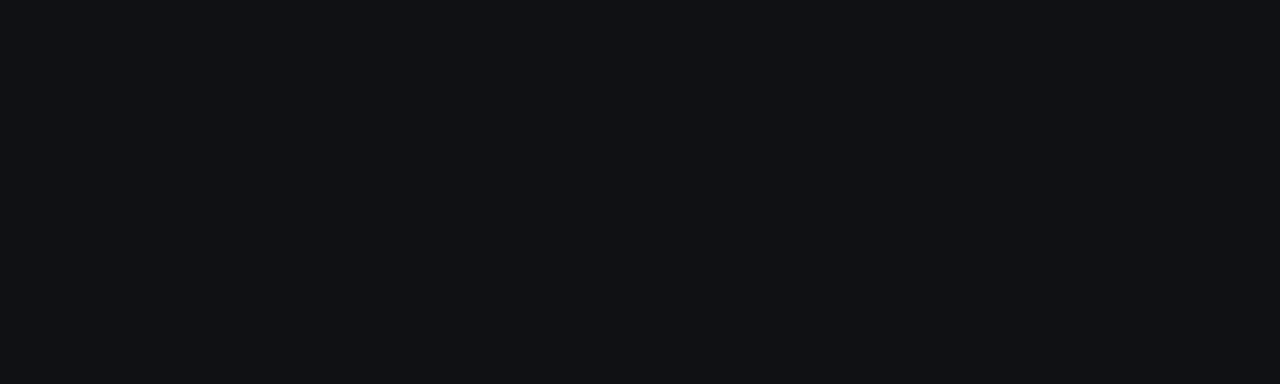
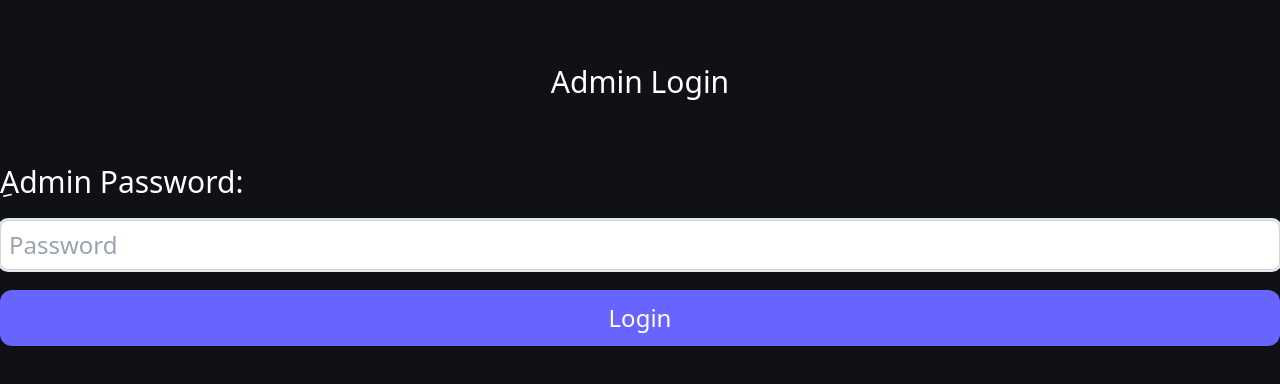
Before and after one commit to md7o/NovaScript, a React (Create React App) app in the folder website/: page /blogs/login_admin in a window 1280 px wide. Before the commit this address had no page. Shown: the top 384 px of the page. Built offline with nearby package versions, Linux system fonts and the light colour scheme.

Commit message:
add login admin page

```diff
--- a/website/src/App.js
+++ b/website/src/App.js
@@ -16,6 +16,9 @@
 const Edit = React.lazy(() => import("./components/blog_section/edit_blog"));
 const LitLoom = React.lazy(() => import("./components/apps_view/LitLoom.js"));
 const CarWave = React.lazy(() => import("./components/apps_view/CarWave.js"));
+const LoginAdmin = React.lazy(() =>
+  import("./components/blog_section/login_admin.js")
+);
 
 function App() {
   AOS.init();
@@ -36,7 +39,7 @@
           <Route path="/blogs" element={<Blogs />} />
           <Route path="/blogs/subject" element={<Subject />} />
           <Route path="/blogs/edit" element={<Edit />} />
-
+          <Route path="/blogs/login_admin" element={<LoginAdmin />} />
           <Route path="/blogs/newsubject" element={<NewSubject />} />
           <Route path="/mobileapps/carwave" element={<CarWave />} />
           <Route path="/mobileapps/litloom" element={<LitLoom />} />
--- /dev/null
+++ b/website/src/components/blog_section/login_admin.js
@@ -0,0 +1,26 @@
+export const LoginAdmin = () => {
+  return (
+    <div className="max-w-   mx-auto">
+      <p className="text-3xl text-center my-16">Admin Login</p>
+      <label className="flex text-3xl ">ِAdmin Password:</label>
+      <input
+        className="my-5 w-full text-2xl border border-gray-300 rounded-lg p-2 focus:outline-none ring-2 ring-slate-200 focus:ring-2 focus:ring-slate-600"
+        type="text"
+        name="title"
+        placeholder="Password"
+        required
+        // value={formState.title}
+        // onChange={handleChange}
+      />
+      <button
+        className="text-white text-2xl bg-customPurble rounded-xl p-3 w-full mb-10"
+        type="submit"
+        // disabled={formState.loading} // Disable the button when loading
+      >
+        Login
+      </button>
+    </div>
+  );
+};
+
+export default LoginAdmin;
--- a/website/src/components/blog_section/widget/blog_header.js
+++ b/website/src/components/blog_section/widget/blog_header.js
@@ -30,6 +30,13 @@
         >
           Create New Blog +
         </Link>
+        <Link
+          to="/blogs/login_admin"
+          rel="noopener noreferrer"
+          className="hover:underline hover:underline-offset-5 hover:duration-500 hover:opacity-65 hover:ease-in-out text-xl "
+        >
+          Admin
+        </Link>
         <button onClick={handleTheme}>
           <img
             className="w-7 hover:underline hover:underline-offset-5 hover:duration-500 hover:opacity-65 "
```
